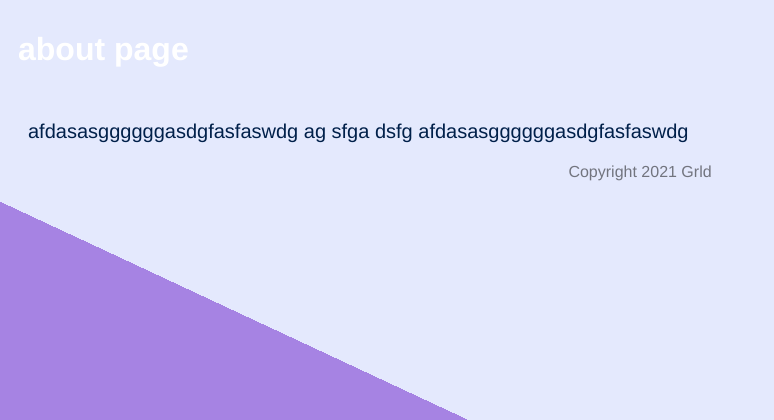
After one commit to GabrielGrld/JAVASCRIPT, a Node server app: page /about in a window 1280 px wide. The commit adds this page. Shown: the top 420 px of the page, without its empty margins (0-774 px from the left). Run offline with Node 20, Linux system fonts and the light colour scheme.

Commit message:
create an about.ejs file, set header and footer to it

```diff
--- a/app.js
+++ b/app.js
@@ -39,7 +39,9 @@ app.get("/work", function(req, res){
   res.render("list", {listTitle: "Work List", newListItems: workItems });
 });
 
-
+app.get("/about", function(req, res){
+  res.render("about");
+});
 
 
 app.listen('3000', function() {
--- /dev/null
+++ b/views/about.ejs
@@ -0,0 +1,8 @@
+<%- include("header"); -%>
+
+<h1>about page</h1>
+
+
+<p>afdasasggggggasdgfasfaswdg ag sfga dsfg afdasasggggggasdgfasfaswdg</p>
+
+<%- include("footer"); -%>
--- a/views/list.ejs
+++ b/views/list.ejs
@@ -1,3 +1,5 @@
+<%- include("header") -%>
+
 
   <div class="box" id ="heading">
     <h1><%= listTitle%></h1>
@@ -18,3 +20,5 @@
   </form>
 
 </div>
+
+<%- include("footer") -%>
```
